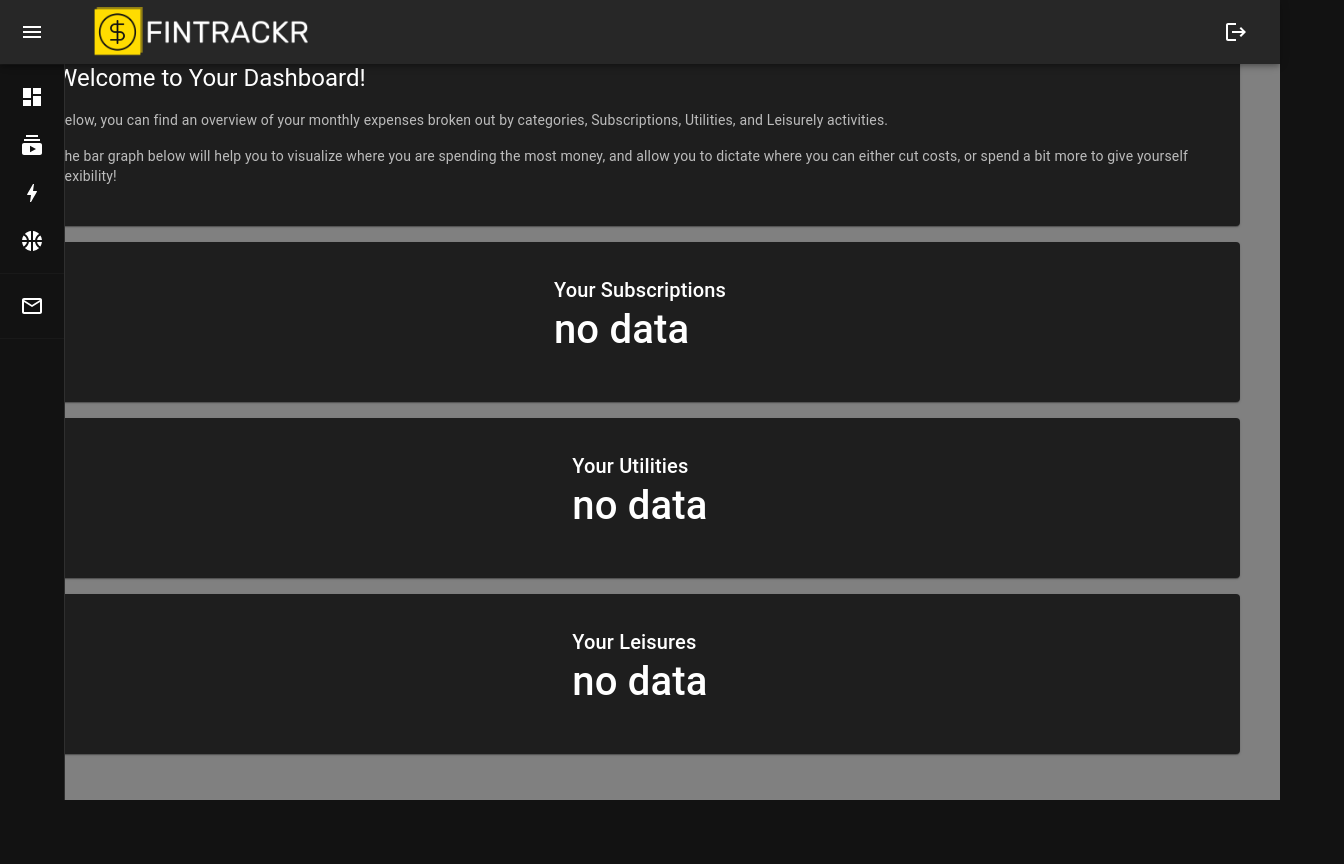
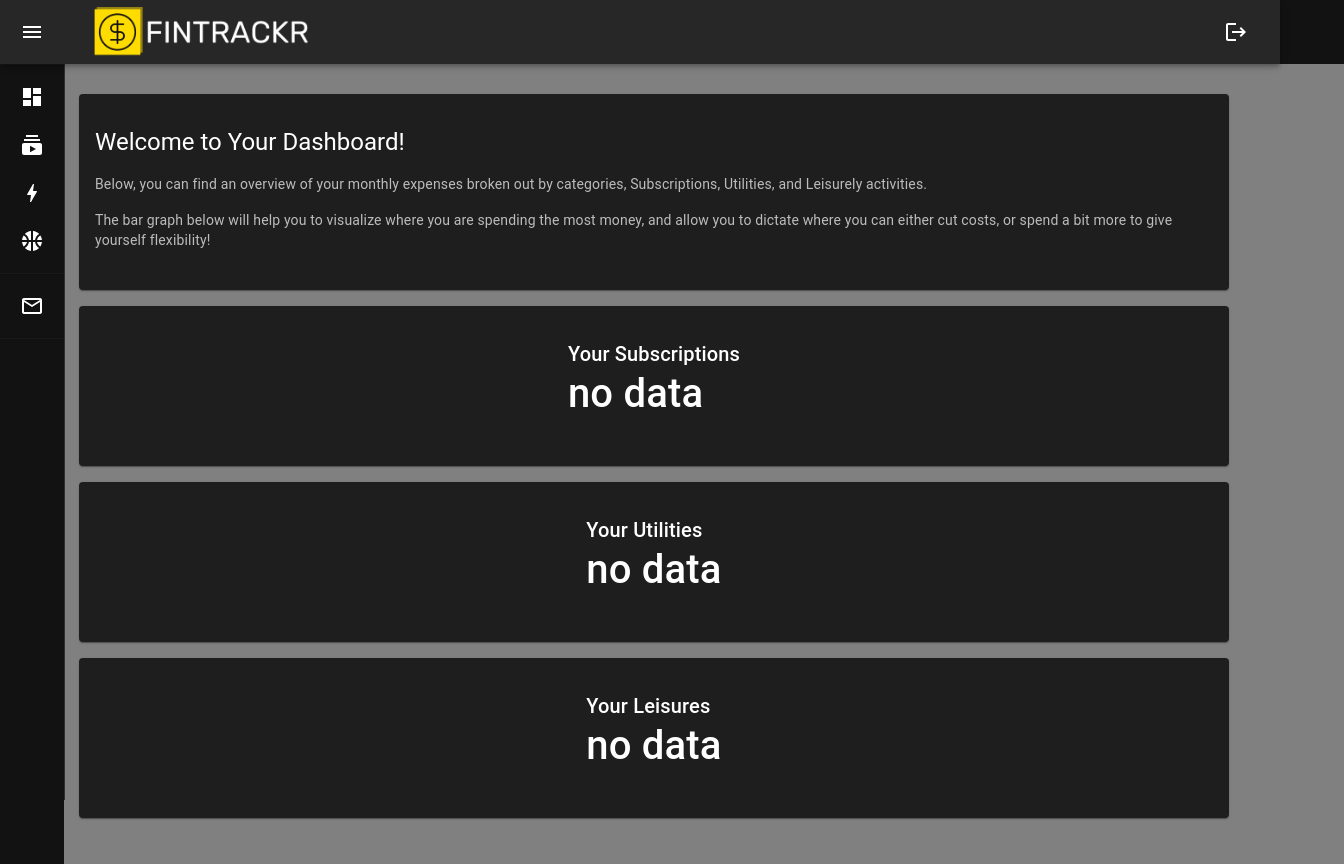
Before and after one commit to robstowe/Budget-Tracker, a React (Create React App) app in the folder client/: page /dashboard in a window 1280 px wide. Shown: the whole page, 1344 px wide, since content can reach past the window. Before the commit the page ends 800 px from the top, so only its background shows below. Built offline with nearby package versions, Linux system fonts and the light colour scheme; grey boxes are pictures that could not be loaded.

Commit message:
dashboard respon

```diff
--- a/client/src/components/Dashboard/index.js
+++ b/client/src/components/Dashboard/index.js
@@ -53,6 +53,9 @@ export default function Dashboard({ open}) {
         alignItems: 'center',
         justifyContent: 'center',
         flexDirection: 'column',
+        marginLeft: '64px',
+          marginTop: '64px',
+          paddingLeft: '50px',
       }}
     >
       <Box
@@ -62,6 +65,8 @@ export default function Dashboard({ open}) {
         sx={{
           maxWidth: '1200px',
           width: '100%',
+          marginRight: '50px',
+            paddingRight: '50px'
         }}
       >
         <Box gridColumn="span 3">
```
